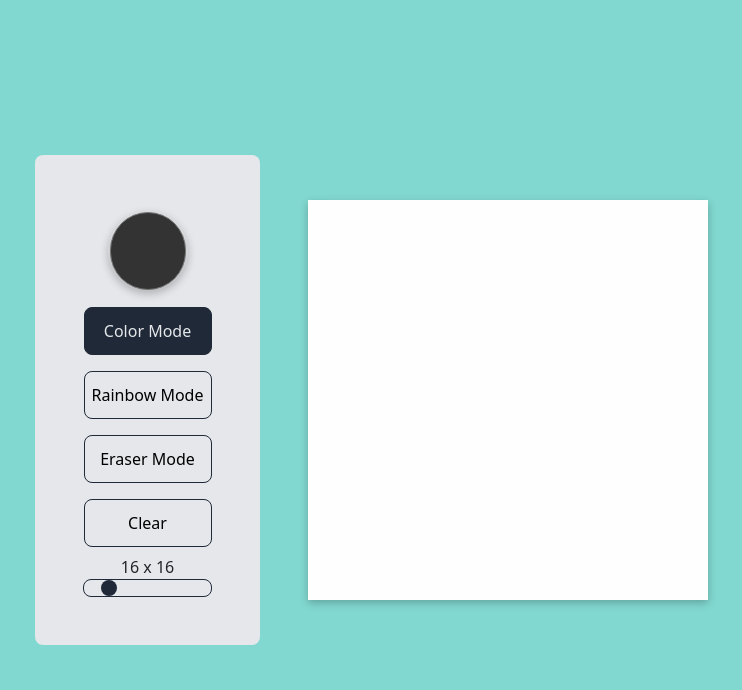
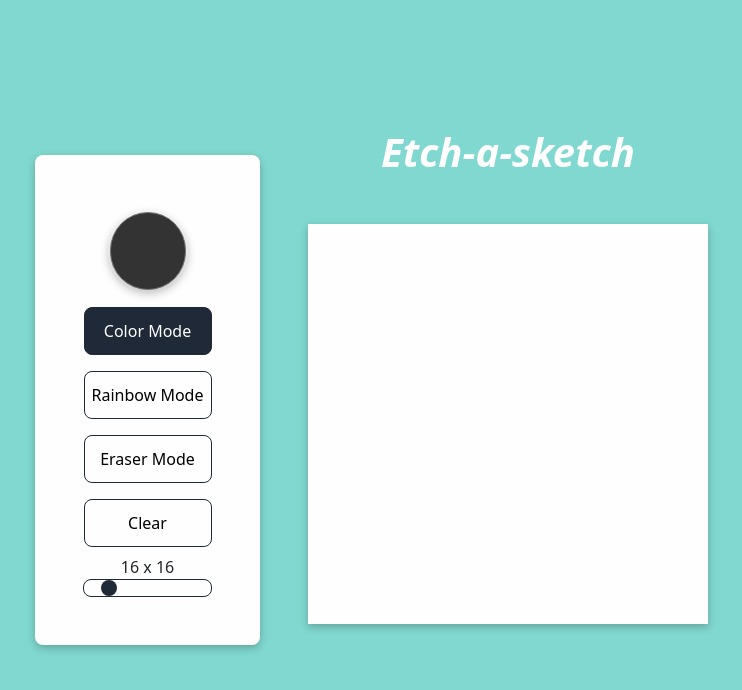
Before and after one commit to jaketbenz/etch-a-sketch, a plain HTML site: page index.html in a window 1280 px wide. Shown: the whole page, without its empty margins (47-789 px from the left). Drawn offline with nearby package versions, Linux system fonts and the light colour scheme.

Commit message:
update HTML and CSS
Added header, styled header

```diff
--- a/css/index.css
+++ b/css/index.css
@@ -1,5 +1,6 @@
 :root {
-	--primary-light: #e5e7eb;
+	/* --primary-light: #e5e7eb; */
+    --primary-light: #fefefe;
 	--primary-dark: #1f2937;
 }
 html,
@@ -13,6 +14,7 @@ body {
 .settings--container {
 	background-color: var(--primary-light);
 	border-radius: 0.5rem;
+	box-shadow: rgba(0, 0, 0, 0.24) 0px 3px 8px;
 }
 .color--picker {
 	background-color: var(--primary-light);
@@ -58,6 +60,11 @@ input[type="range"]::-webkit-slider-thumb {
 	border-radius: 0.5rem;
 	background: var(--primary-dark);
 }
+.grid--header{
+    color: var(--primary-light);
+    font-style: italic;
+    font-weight: bolder;
+}
 .grid {
 	display: grid;
     height: 50vh;
--- a/index.html
+++ b/index.html
@@ -20,7 +20,7 @@
     <link rel="stylesheet"
         href="https://fonts.googleapis.com/css2?family=Material+Symbols+Outlined:opsz,wght,FILL,GRAD@20..48,100..700,0..1,-50..200" />
 
-    <title>Document</title>
+    <title>Etch-A-Sketch</title>
 </head>
 
 <body>
@@ -38,8 +38,8 @@
             <input class="size--input" type="range" id="sizeSlider" value="16"
                 min="1" max="100">
         </div>
-        <div class="sketch--container">
-            <!-- <h1>Etch-a-sketch</h1> -->
+        <div class="sketch--container text-center">
+            <h1 class="grid--header">Etch-a-sketch</h1>
             <div class="grid m-5"></div>
         </div>
     </div>
```
Also changed, not shown: 1 other file.
